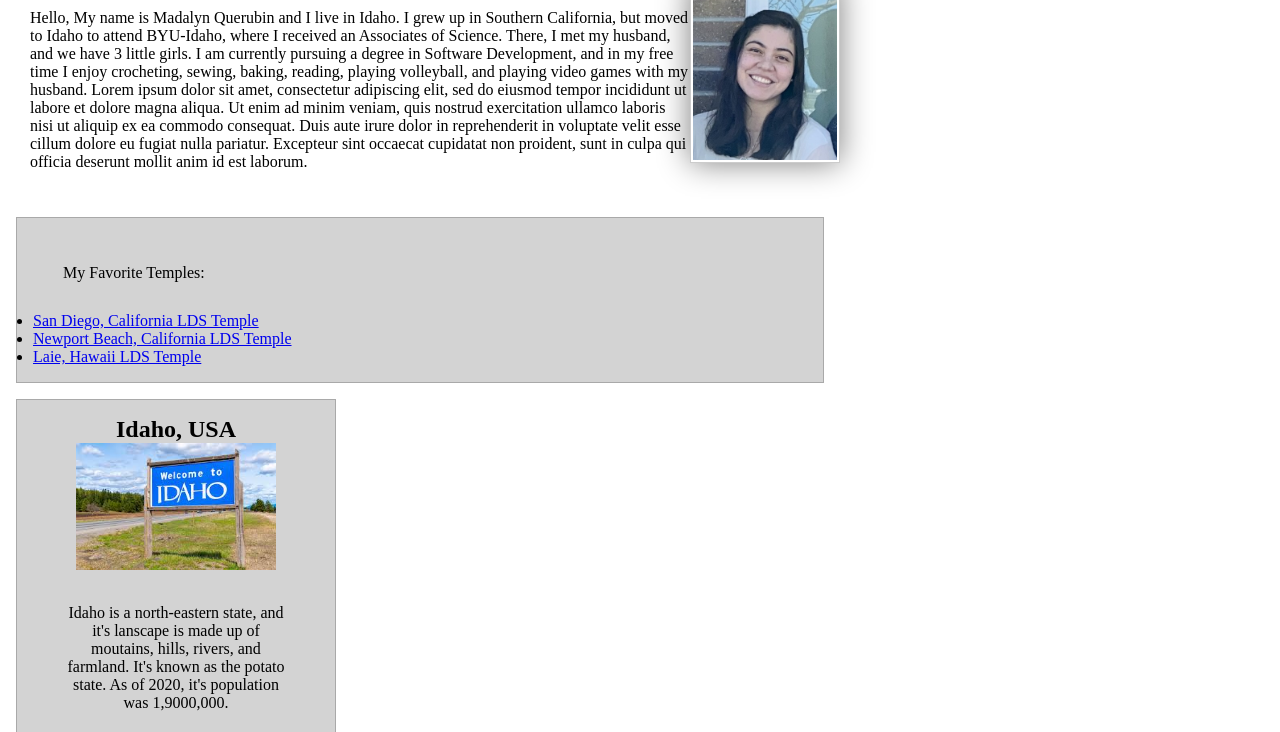
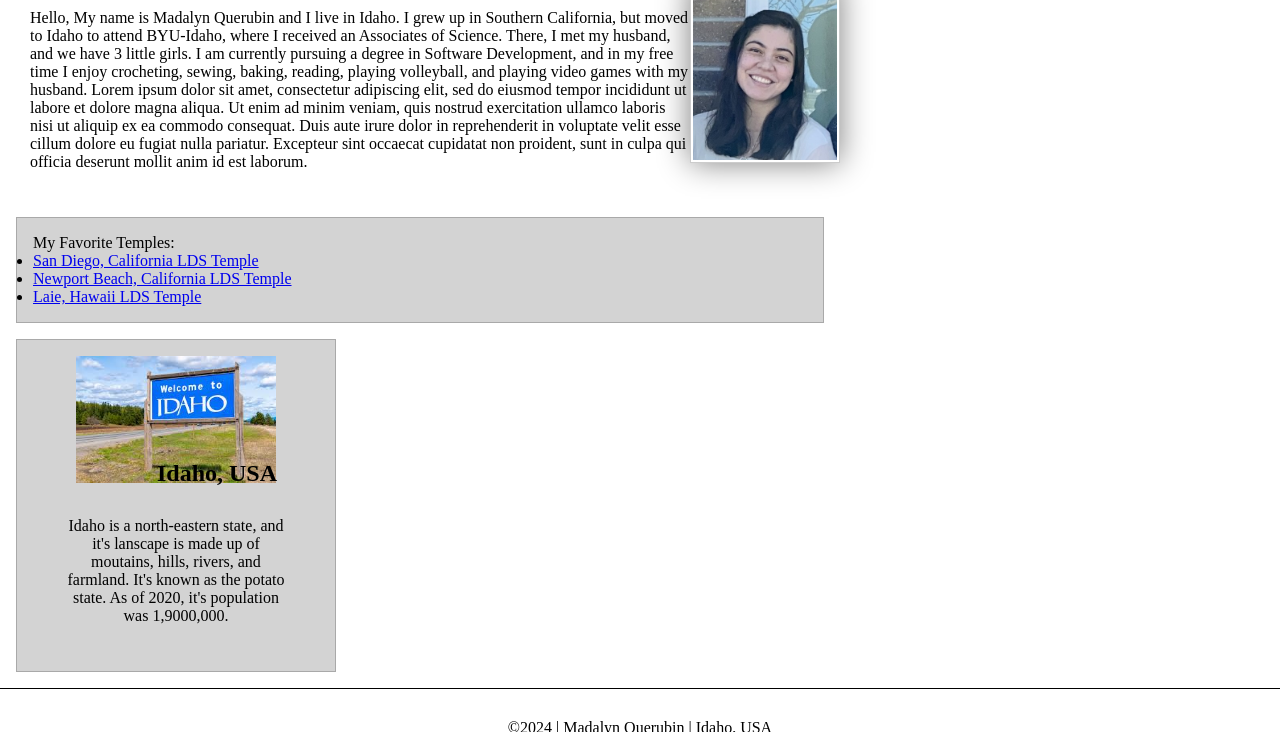
Before and after one commit to madalynq/wdd130, a plain HTML site: page index.html in a window 1280 px wide. Shown: the part 368-1100 px from the top of the page. Drawn offline with Linux system fonts and the light colour scheme.

Commit message:
changed relative/absolute position

```diff
--- a/index.html
+++ b/index.html
@@ -39,7 +39,7 @@
         mollit anim id est laborum.
       </p>
       <ul class="box">
-        <p>My Favorite Temples:</p>
+        My Favorite Temples:
         <li>
           <a
             href="https://newsroom.churchofjesuschrist.org/article/san-diego-california-temple"
--- a/styles/styles.css
+++ b/styles/styles.css
@@ -31,6 +31,7 @@ main img {
   padding: 2px;
   box-shadow: 0 0 30px gray;
   float: right;
+  margin: 0 0 5 rem 5 rem;
 }
 
 p {
@@ -42,11 +43,16 @@ main {
 }
 
 aside {
-  position: relative;
   width: 20rem;
   text-align: var(--text-align);
+  position: relative;
 }
 
+aside h2 {
+  position: absolute;
+  top: 120px;
+  left: 140px;
+}
 aside img {
   width: 200px;
   height: auto;
```
